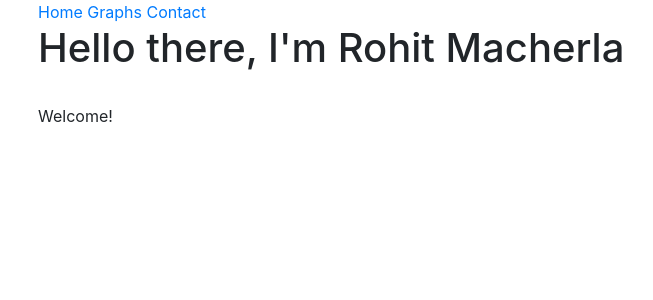
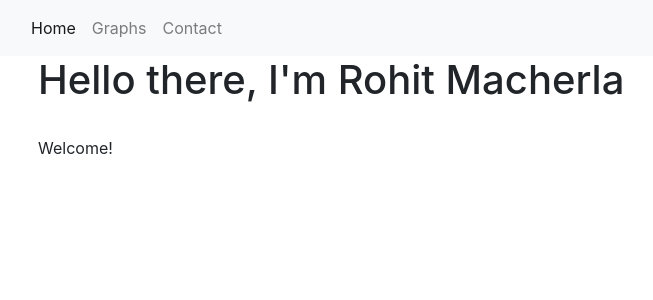
Before and after one commit to markgarg/mycv-manager, a Django app: page / in a window 1280 px wide. Shown: the top 300 px of the page, without its empty margins (47-700 px from the left). Run offline with Django 3.2, Linux system fonts and the light colour scheme; data that the repository does not hold is empty; parts of the project's set-up code (start-up, migrations or seed data) failed here and were passed over; some libraries are stand-ins or nearby versions.

Commit message:
Adding navbar WIP

```diff
--- a/base/templates/base/base.html
+++ b/base/templates/base/base.html
@@ -10,24 +10,28 @@
 		<link rel="stylesheet" href="https://stackpath.bootstrapcdn.com/bootstrap/4.1.1/css/bootstrap.min.css" integrity="sha384-WskhaSGFgHYWDcbwN70/dfYBj47jz9qbsMId/iRN3ewGhXQFZCSftd1LZCfmhktB" crossorigin="anonymous" />
 	</head>
 	<body>
-		<div class="content container">
-			<header class="">
-				<div class="">
-					<nav class="">
-						<a class="" href="#">Home</a>
-						<a class="" href="#">Graphs</a>
-						<a class="" href="#">Contact</a>
-					</nav>
+		<header class="">
+			<nav class="navbar sticky-top navbar-expand navbar-light bg-light">
+				<div class="container">
+					<div class="collapse navbar-collapse">
+						<div class="navbar-nav">
+							<a class="nav-item nav-link active" href="#">Home</a>
+							<a class="nav-item nav-link" href="#">Graphs</a>
+							<a class="nav-item nav-link" href="#">Contact</a>
+						</div>
+					</div>
 				</div>
-			</header>
+			</nav>
+		</header>
+		<div class="container">
 			<div class="row">
 				<div class="col-md-8">
 					{% block content %}
 					{% endblock %}
 				</div>
 			</div>
-			<footer>
-			</footer>
 		</div>
+		<footer>
+		</footer>
 	</body>
 </html>
```
